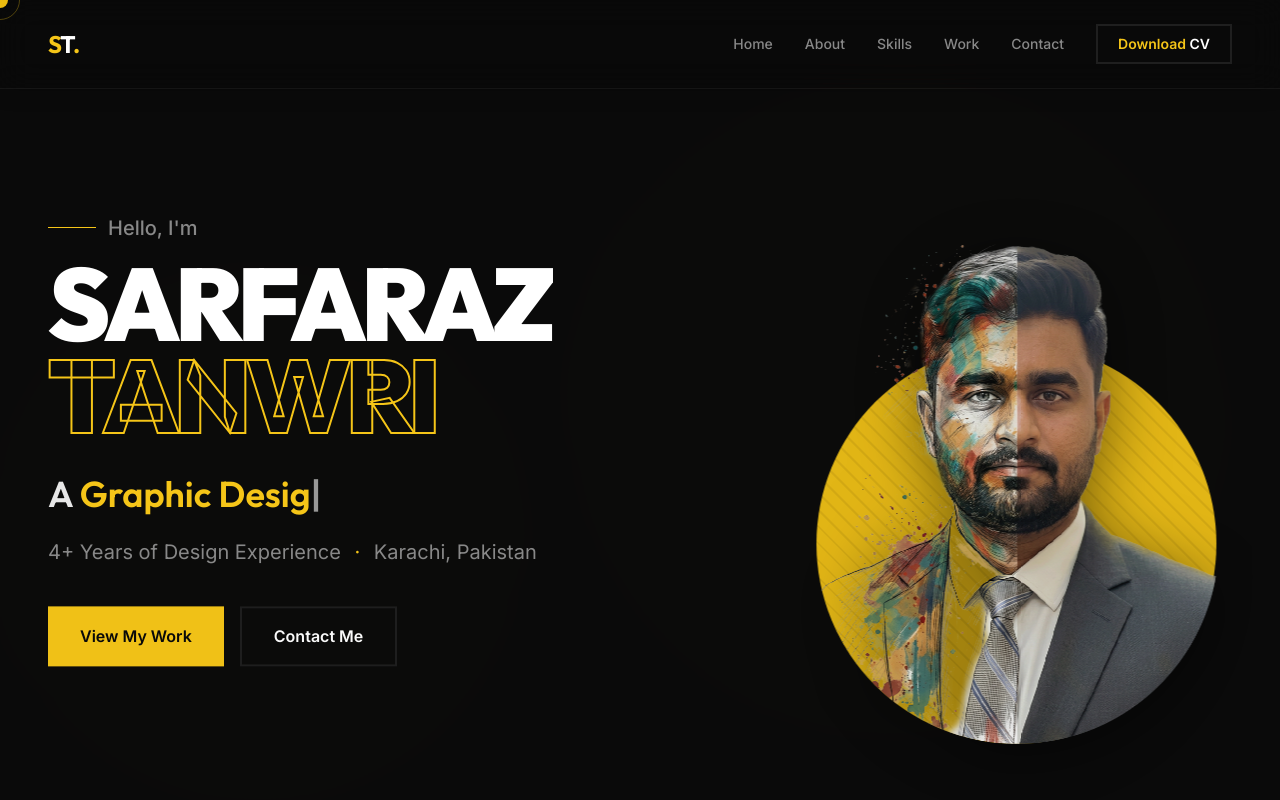
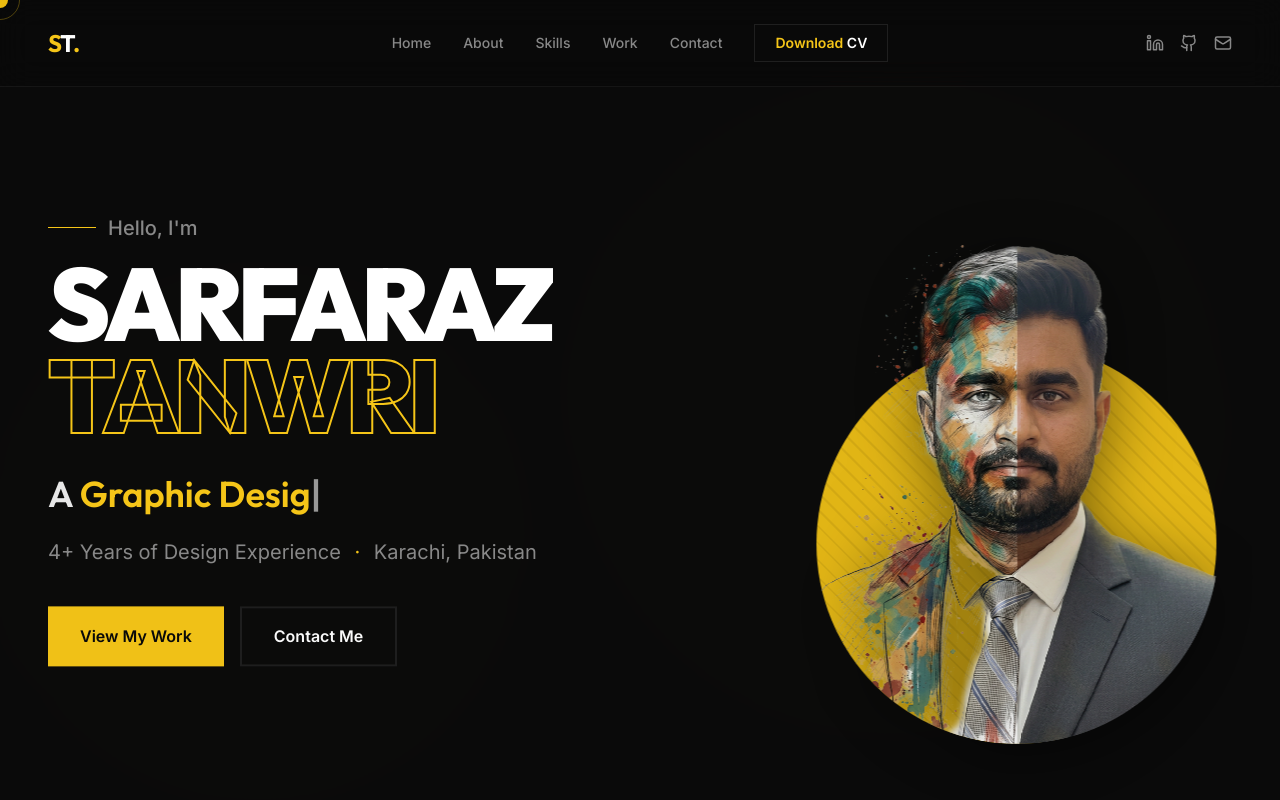
Before and after one commit to Sarfaraztanwri/sarfaraz-portfolio, a React (Vite) app: page / in a window 1280 px wide. Shown: the top 800 px of the page. Built offline with nearby package versions, Linux system fonts and the light colour scheme.

Commit message:
feat: floating contact button added

```diff
--- a/src/components/Navbar.tsx
+++ b/src/components/Navbar.tsx
@@ -1,6 +1,6 @@
 import { useState, useEffect } from "react";
 import { motion, AnimatePresence } from "framer-motion";
-import { Menu, X } from "lucide-react";
+import { Menu, X, Linkedin, Github, Mail } from "lucide-react";
 
 const navLinks = [
   { name: "Home", href: "#home" },
@@ -20,7 +20,10 @@ export function Navbar() {
     return () => window.removeEventListener("scroll", handleScroll);
   }, []);
 
-  const scrollToSection = (e: React.MouseEvent<HTMLAnchorElement>, href: string) => {
+  const scrollToSection = (
+    e: React.MouseEvent<HTMLAnchorElement>,
+    href: string
+  ) => {
     e.preventDefault();
     document.querySelector(href)?.scrollIntoView({ behavior: "smooth" });
     setIsMobileMenuOpen(false);
@@ -32,128 +35,124 @@ export function Navbar() {
         className="fixed top-0 left-0 right-0 z-50 transition-all duration-500"
         style={{
           backgroundColor: isScrolled
-            ? "rgba(10, 10, 10, 0.6)"
-            : "rgba(10, 10, 10, 0.25)",
+            ? "rgba(10,10,10,0.6)"
+            : "rgba(10,10,10,0.25)",
           backdropFilter: "blur(16px) saturate(180%)",
           WebkitBackdropFilter: "blur(16px) saturate(180%)",
           borderBottom: isScrolled
-            ? "1px solid rgba(255, 255, 255, 0.1)"
-            : "1px solid rgba(255, 255, 255, 0.05)",
-          boxShadow: isScrolled
-            ? "0 4px 30px rgba(0, 0, 0, 0.4), inset 0 1px 0 rgba(255,255,255,0.06)"
-            : "0 2px 20px rgba(0, 0, 0, 0.2)",
+            ? "1px solid rgba(255,255,255,0.1)"
+            : "1px solid rgba(255,255,255,0.05)",
           padding: isScrolled ? "14px 0" : "24px 0",
         }}
       >
-        <div className="max-w-7xl mx-auto px-6 md:px-12 flex items-center justify-between">
+        <div className="max-w-7xl mx-auto px-6 md:px-12 grid grid-cols-3 items-center">
 
-          {/* Logo */}
+          {/* Logo Left */}
+          <div className="flex justify-start">
             <a
               href="#home"
               onClick={(e) => scrollToSection(e, "#home")}
-            className="text-2xl font-bold tracking-tighter z-50 relative group"
+              className="text-2xl font-bold tracking-tighter group"
               style={{ fontFamily: "Outfit, sans-serif" }}
             >
-            <span style={{ color: "#F5C518" }} className="group-hover:text-white transition-colors duration-300">S</span>
-            <span style={{ color: "#ffffff" }} className="group-hover:text-[#F5C518] transition-colors duration-300">T</span>
-            <span style={{ color: "#F5C518" }}>.</span>
+              <span className="text-[#F5C518] group-hover:text-white transition">
+                S
+              </span>
+              <span className="text-white group-hover:text-[#F5C518] transition">
+                T
+              </span>
+              <span className="text-[#F5C518]">.</span>
             </a>
+          </div>
 
-          {/* Desktop Nav */}
-          <nav className="hidden md:flex items-center gap-8">
+          {/* Center Navigation */}
+          <nav className="hidden md:flex items-center justify-center gap-8">
             {navLinks.map((link) => (
               <a
                 key={link.name}
                 href={link.href}
                 onClick={(e) => scrollToSection(e, link.href)}
-                className="text-sm font-medium relative group transition-colors duration-200"
-                style={{ color: "#888" }}
-                onMouseEnter={e => (e.currentTarget.style.color = "#ffffff")}
-                onMouseLeave={e => (e.currentTarget.style.color = "#888")}
+                className="text-sm font-medium relative group text-[#888] hover:text-white transition"
               >
                 {link.name}
-                <span className="absolute -bottom-1 left-0 w-0 h-0.5 transition-all duration-300 group-hover:w-full"
-                  style={{ backgroundColor: "#F5C518" }} />
+                <span className="absolute -bottom-1 left-0 w-0 h-0.5 bg-[#F5C518] transition-all duration-300 group-hover:w-full"></span>
               </a>
             ))}
 
-            {/* Download CV Button */}
             <a
   href="/cv.pdf"
   download
-              className="px-5 py-2 text-sm font-bold transition-all duration-300 hover:-translate-y-0.5 active:translate-y-0"
-              style={{ border: "2px solid #1f1f1f" }}
-              onMouseEnter={e => {
-                (e.currentTarget as HTMLElement).style.borderColor = "#F5C518";
-              }}
-              onMouseLeave={e => {
-                (e.currentTarget as HTMLElement).style.borderColor = "#1f1f1f";
-              }}
+  className="px-5 py-2 text-sm font-bold border border-[#1f1f1f] hover:border-[#F5C518] transition whitespace-nowrap"
 >
-              <span style={{ color: "#F5C518" }}>Download</span> <span style={{ color: "#ffffff" }}>CV</span>
+  <span className="text-[#F5C518]">Download</span>{" "}
+  <span className="text-white">CV</span>
 </a>
           </nav>
 
-          {/* Mobile Menu Toggle */}
+          {/* Right Icons */}
+          <div className="hidden md:flex justify-end items-center gap-4">
+            <a
+              href="https://linkedin.com/in/yourusername"
+              target="_blank"
+              className="text-[#888] hover:text-[#F5C518] transition-transform hover:scale-110"
+            >
+              <Linkedin size={18} />
+            </a>
+
+            <a
+              href="https://github.com/yourusername"
+              target="_blank"
+              className="text-[#888] hover:text-[#F5C518] transition-transform hover:scale-110"
+            >
+              <Github size={18} />
+            </a>
+
+            <a
+              href="mailto:youremail@gmail.com"
+              className="text-[#888] hover:text-[#F5C518] transition-transform hover:scale-110"
+            >
+              <Mail size={18} />
+            </a>
+          </div>
+
+          {/* Mobile Menu Button */}
           <button
-            className="md:hidden text-white z-50 relative p-2 -mr-2"
+            className="md:hidden text-white justify-self-end"
             onClick={() => setIsMobileMenuOpen(!isMobileMenuOpen)}
-            aria-label="Toggle menu"
           >
-            {isMobileMenuOpen ? <X size={24} /> : <Menu size={24} />}
+            {isMobileMenuOpen ? <X size={26} /> : <Menu size={26} />}
           </button>
         </div>
       </header>
 
-      {/* Mobile Nav Overlay */}
+      {/* Mobile Menu */}
       <AnimatePresence>
         {isMobileMenuOpen && (
           <motion.div
             initial={{ opacity: 0, y: -20 }}
             animate={{ opacity: 1, y: 0 }}
             exit={{ opacity: 0, y: -20 }}
-            transition={{ duration: 0.2 }}
-            className="fixed inset-0 z-40 flex flex-col items-center justify-center gap-8 pt-16"
-            style={{
-              backgroundColor: "rgba(10, 10, 10, 0.75)",
-              backdropFilter: "blur(30px) saturate(200%)",
-              WebkitBackdropFilter: "blur(30px) saturate(200%)",
-              borderBottom: "1px solid rgba(255, 255, 255, 0.06)",
-            }}
+            className="fixed inset-0 bg-[#0A0A0A]/90 backdrop-blur-xl flex flex-col items-center justify-center gap-8 z-40"
           >
-            {navLinks.map((link, i) => (
-              <motion.a
+            {navLinks.map((link) => (
+              <a
                 key={link.name}
-                initial={{ opacity: 0, y: 20 }}
-                animate={{ opacity: 1, y: 0 }}
-                transition={{ delay: i * 0.1 }}
                 href={link.href}
                 onClick={(e) => scrollToSection(e, link.href)}
-                className="text-3xl font-bold text-white hover:text-[#F5C518] transition-colors"
-                style={{ fontFamily: "Outfit, sans-serif" }}
+                className="text-3xl font-bold text-white hover:text-[#F5C518]"
               >
                 {link.name}
-              </motion.a>
+              </a>
             ))}
 
-            {/* Mobile Download CV Button */}
-            <motion.a
-              initial={{ opacity: 0, y: 20 }}
-              animate={{ opacity: 1, y: 0 }}
-              transition={{ delay: navLinks.length * 0.1 }}
+            <a
               href="/cv.pdf"
               download
-              className="px-8 py-4 text-xl font-bold transition-all duration-300"
-              style={{ border: "2px solid #1f1f1f", fontFamily: "Outfit, sans-serif" }}
-              onMouseEnter={e => {
-                (e.currentTarget as HTMLElement).style.borderColor = "#F5C518";
-              }}
-              onMouseLeave={e => {
-                (e.currentTarget as HTMLElement).style.borderColor = "#1f1f1f";
-              }}
+              className="px-8 py-3 border-2 border-[#1f1f1f]"
             >
-              <span style={{ color: "#F5C518" }}>Download</span> <span style={{ color: "#ffffff" }}>CV</span>
-            </motion.a>
+              <span className="text-[#F5C518]">Download</span>{" "}
+              <span className="text-white">CV</span>
+            </a>
           </motion.div>
         )}
       </AnimatePresence>
```
Lines whose indentation alone changed are shown as unchanged.
